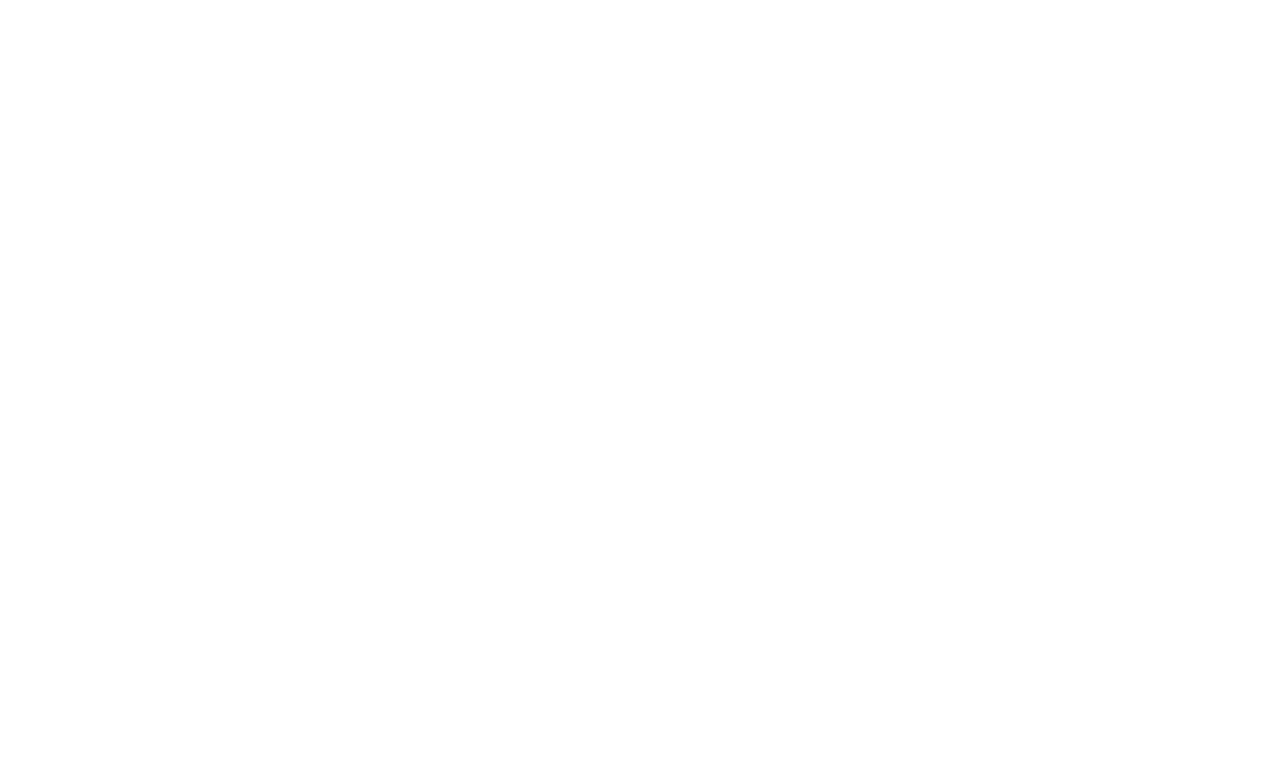
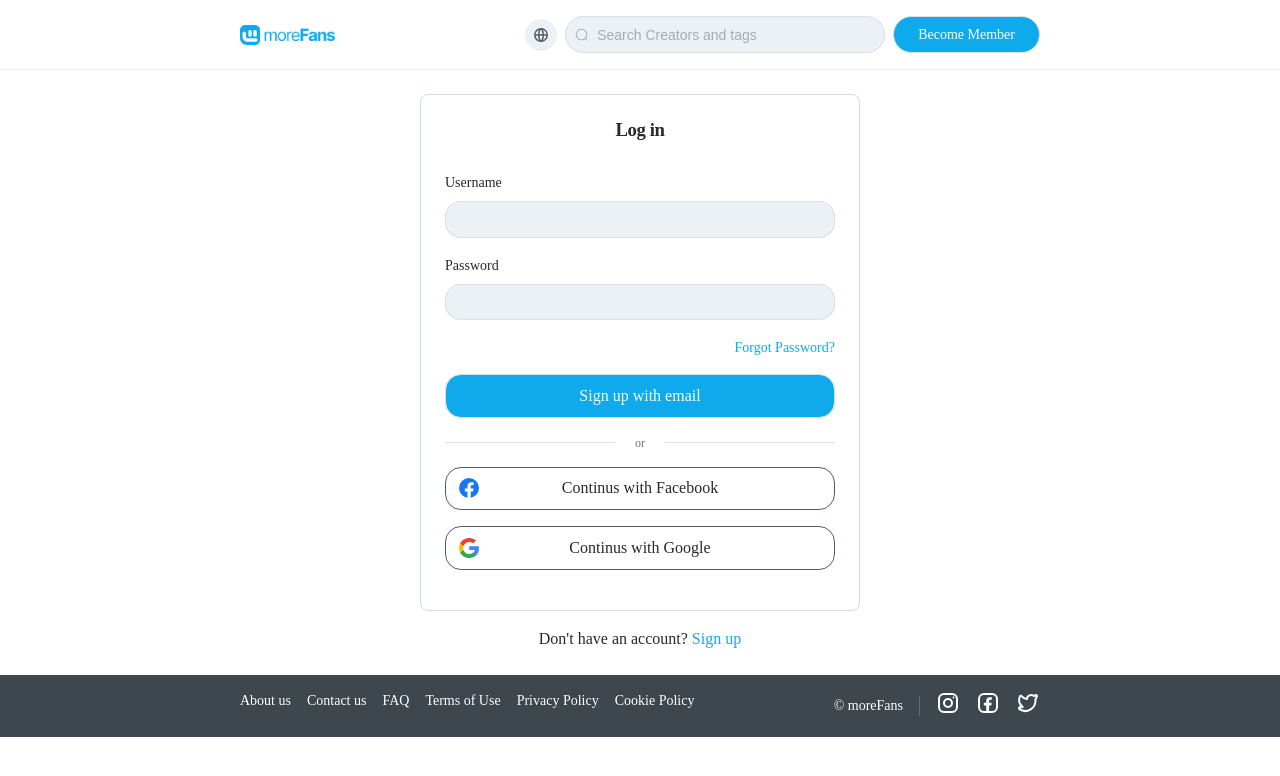
Before and after one commit to knhmb/Fan-Club, a Vue app: page /login in a window 1280 px wide. Before the commit this address had no page. Shown: the top 776 px of the page. Built offline with nearby package versions, Linux system fonts and the light colour scheme; a web font is replaced by a local one.

Commit message:
Completed the login page

```diff
--- a/src/App.vue
+++ b/src/App.vue
@@ -1,36 +1,18 @@
 <template>
+  <the-header></the-header>
   <router-view></router-view>
-  <!-- <the-header></the-header>
-  <Banner />
-  <Promotion />
-  <Explore />
-  <Featured />
-  <Product />
-  <get-started></get-started>
-  <the-footer></the-footer> -->
+  <the-footer></the-footer>
 </template>
 
 <script>
-// import TheHeader from "./components/common/TheHeader.vue";
-// import Banner from "./components/home/Banner.vue";
-// import Promotion from "./components/home/Promotion.vue";
-// import Explore from "./components/home/Explore.vue";
-// import Featured from "./components/home/Featured.vue";
-// import Product from "./components/home/Product.vue";
-// import GetStarted from "./components/home/GetStarted.vue";
-// import TheFooter from "./components/common/TheFooter.vue";
+import TheHeader from "./components/common/TheHeader.vue";
+import TheFooter from "./components/common/TheFooter.vue";
 
 export default {
-  // components: {
-  //   TheHeader,
-  //   Banner,
-  //   Promotion,
-  //   Explore,
-  //   Featured,
-  //   Product,
-  //   GetStarted,
-  //   TheFooter,
-  // },
+  components: {
+    TheHeader,
+    TheFooter,
+  },
 };
 </script>
 
--- /dev/null
+++ b/src/components/login/Form.vue
@@ -0,0 +1,122 @@
+<template>
+  <div class="login-form">
+    <el-form label-position="top">
+      <el-row>
+        <el-col>
+          <el-form-item label="Username">
+            <el-input></el-input>
+          </el-form-item>
+        </el-col>
+        <el-col>
+          <el-form-item label="Password">
+            <el-input></el-input>
+          </el-form-item>
+        </el-col>
+        <el-col>
+          <p class="forgot-password">Forgot Password?</p>
+        </el-col>
+        <el-col>
+          <el-button>Sign up with email</el-button>
+        </el-col>
+        <el-col>
+          <el-divider content-position="center">or</el-divider>
+        </el-col>
+        <el-col>
+          <el-button class="facebook"
+            ><img src="../../assets/facebook-origin.svg" alt="" /> Continus with
+            Facebook</el-button
+          >
+        </el-col>
+        <el-col>
+          <el-button class="google"
+            ><img src="../../assets/google-origin.svg" alt="" /> Continus with
+            Google</el-button
+          >
+        </el-col>
+      </el-row>
+    </el-form>
+  </div>
+</template>
+
+<style>
+.login .login-form .el-form-item__label {
+  font-family: "PingFang HK";
+  font-style: normal;
+  font-weight: 400;
+  font-size: 14px;
+  line-height: 20px;
+  font-feature-settings: "liga" off;
+  color: #292929;
+}
+
+.login .login-form .el-input .el-input__wrapper {
+  background: #ebf1f5;
+  border-radius: 16px;
+  padding: 0.2rem 1rem;
+}
+
+.login .login-form p.forgot-password {
+  font-family: "PingFang HK";
+  font-style: normal;
+  font-weight: 400;
+  font-size: 14px;
+  line-height: 20px;
+  text-align: right;
+  font-feature-settings: "liga" off;
+  color: #0faaec;
+  cursor: pointer;
+}
+
+.login .login-form p.forgot-password:hover {
+  text-decoration: underline;
+}
+
+.login .login-form .el-button {
+  background: #0faaec;
+  border-radius: 16px;
+  padding: 1.3rem;
+  font-family: "PingFang HK";
+  font-style: normal;
+  font-weight: 500;
+  font-size: 16px;
+  line-height: 24px;
+  font-feature-settings: "liga" off;
+  color: #f6ffee;
+  width: 100%;
+  margin-top: 1rem;
+}
+
+.login .login-form .el-divider__text {
+  font-family: "PingFang HK";
+  font-style: normal;
+  font-weight: 400;
+  font-size: 12px;
+  line-height: 16px;
+  font-feature-settings: "liga" off;
+  color: #6f6f6f;
+}
+
+.login .login-form .el-button.facebook,
+.login .login-form .el-button.google {
+  background: #ffffff;
+  border: 1px solid #525e66;
+  border-radius: 16px;
+
+  font-family: "PingFang HK";
+  font-style: normal;
+  font-weight: 400;
+  font-size: 16px;
+  line-height: 24px;
+  font-feature-settings: "liga" off;
+  color: #292929;
+  margin: 0;
+  position: relative;
+  margin-bottom: 1rem;
+  white-space: normal;
+}
+
+.login .login-form .el-button img {
+  position: absolute;
+  left: 0.7rem;
+}
+</style>
--- a/src/main.js
+++ b/src/main.js
@@ -4,10 +4,12 @@
 import App from "./App.vue";
 import router from "./route";
 import BaseContainer from "./ui/BaseContainer.vue";
+import BaseCard from "./ui/BaseCard.vue";
 
 const app = createApp(App);
 
 app.component("base-container", BaseContainer);
+app.component("base-card", BaseCard);
 
 app.use(ElementPlus);
 app.use(router);
--- /dev/null
+++ b/src/pages/Login.vue
@@ -0,0 +1,52 @@
+<template>
+  <section class="login">
+    <base-container>
+      <base-card>
+        <h3>Log in</h3>
+        <Form />
+      </base-card>
+      <p>Don't have an account? <span>Sign up</span></p>
+    </base-container>
+  </section>
+</template>
+
+<script>
+import Form from "../components/login/Form.vue";
+
+export default {
+  components: {
+    Form,
+  },
+};
+</script>
+
+<style scoped>
+.login {
+  padding: 0.5rem 0;
+}
+
+.login h3 {
+  text-align: center;
+  letter-spacing: -0.02em;
+  font-feature-settings: "liga" off;
+  color: #292929;
+  margin-bottom: 2rem;
+}
+
+.login p {
+  font-family: "PingFang HK";
+  font-style: normal;
+  font-weight: 400;
+  font-size: 16px;
+  line-height: 24px;
+  text-align: center;
+  font-feature-settings: "liga" off;
+  color: #292929;
+  margin-top: 1rem;
+}
+
+.login span {
+  font-weight: 500;
+  color: #0faaec;
+}
+</style>
--- a/src/route.js
+++ b/src/route.js
@@ -1,12 +1,14 @@
 import { createRouter, createWebHistory } from "vue-router";
 
 import Home from "./pages/Home";
+import Login from "./pages/Login";
 
 const router = createRouter({
   history: createWebHistory(),
   routes: [
     { path: "/home", component: Home },
     { path: "/", redirect: "/home" },
+    { path: "/login", component: Login },
   ],
 });
 
--- /dev/null
+++ b/src/ui/BaseCard.vue
@@ -0,0 +1,16 @@
+<template>
+  <div class="card">
+    <slot></slot>
+  </div>
+</template>
+
+<style scoped>
+.card {
+  background: #ffffff;
+  border: 1px solid #cfdce6;
+  border-radius: 8px;
+  max-width: 440px;
+  margin: 0 auto;
+  padding: 24px;
+}
+</style>
```
Also changed, not shown: src/assets/facebook-origin.svg (added), src/assets/google-origin.svg (added).
